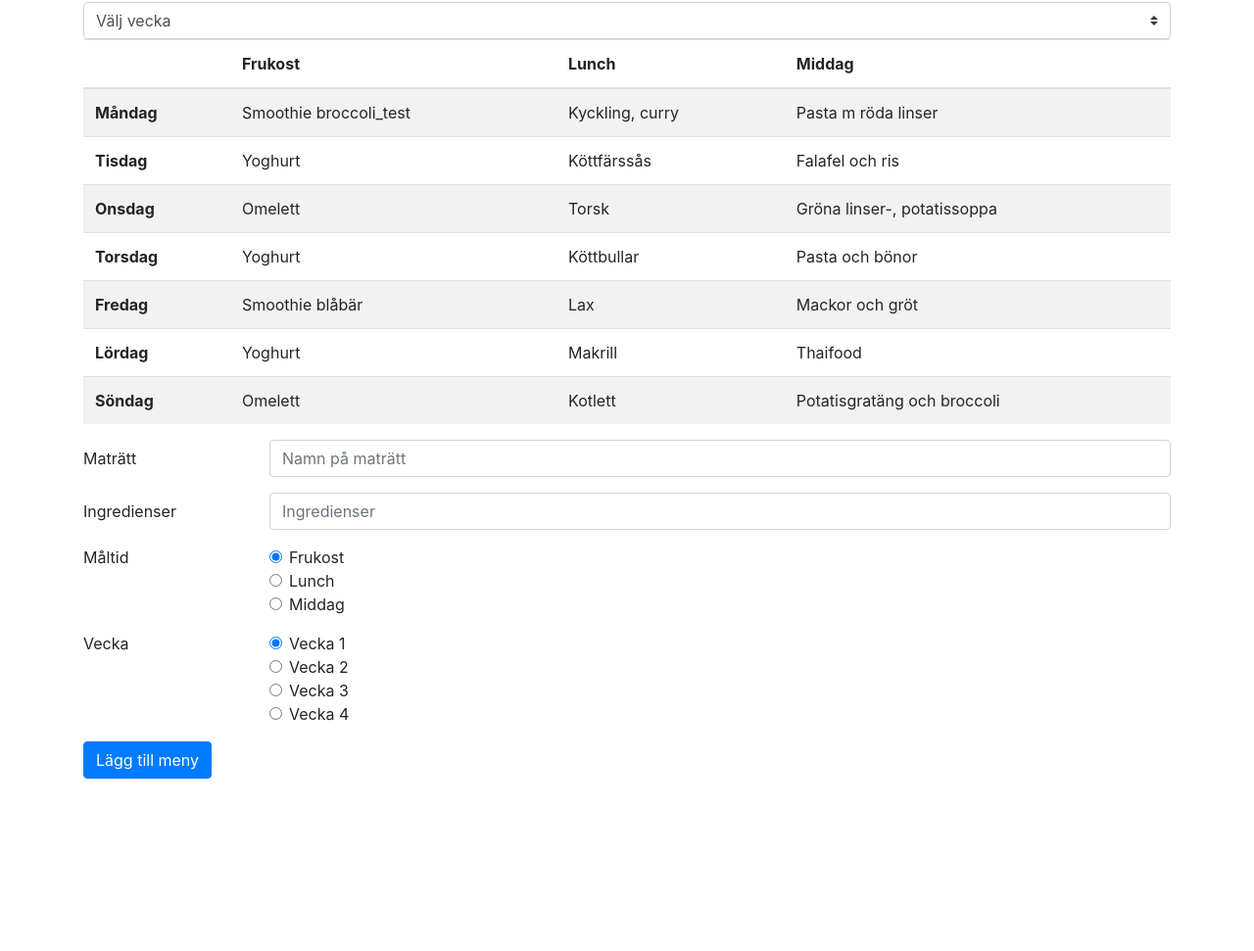
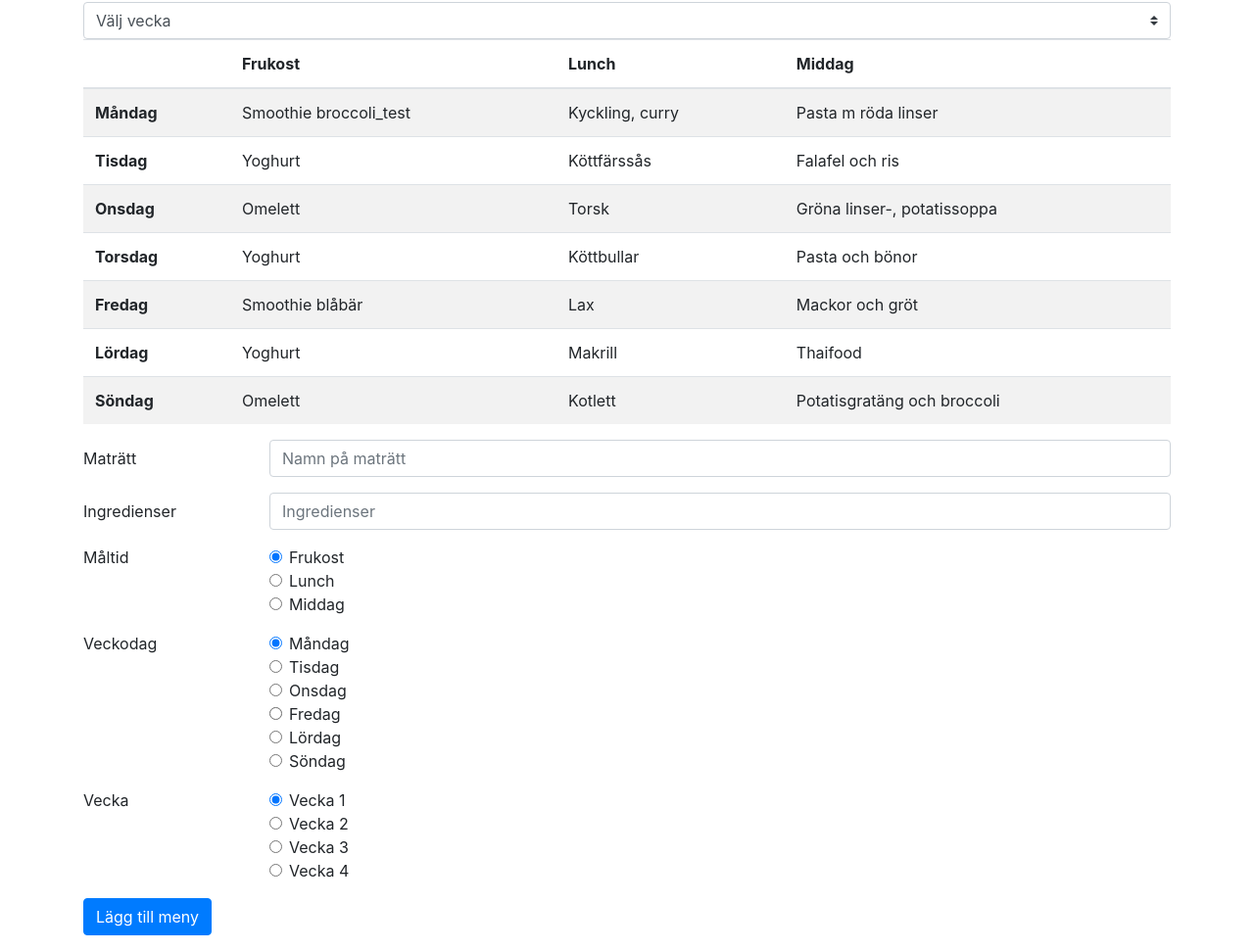
Before and after one commit to Digitaldoktorn/SmartMealPlanner, a plain HTML site: page index.html in a window 1280 px wide. Shown: the part 54-1025 px from the top of the page at 98% size. Before the commit the page ends 865 px from the top, so only its background shows below. Drawn offline with nearby package versions, Linux system fonts and the light colour scheme.

Commit message:
added radiobuttons for weekdays

```diff
--- a/index.html
+++ b/index.html
@@ -126,33 +126,89 @@
                 </fieldset>
                 <fieldset class="form-group">
                     <div class="row">
-                        <legend class="col-form-label col-sm-2 pt-0">Vecka</legend>
-                        <div id="select-week" class="col-sm-10">
+                        <legend class="col-form-label col-sm-2 pt-0">Veckodag</legend>
+                        <div id="select-meal" class="col-sm-10">
                             <div class="form-check">
                                 <input class="form-check-input" type="radio" name="gridRadios_2" id="gridRadios_2_1"
                                     value="option1" checked>
                                 <label class="form-check-label" for="gridRadios_2_1">
-                                    Vecka 1
+                                    Måndag
                                 </label>
                             </div>
                             <div class="form-check">
                                 <input class="form-check-input" type="radio" name="gridRadios_2" id="gridRadios_2_2"
                                     value="option2">
                                 <label class="form-check-label" for="gridRadios_2_2">
-                                    Vecka 2
+                                    Tisdag
                                 </label>
                             </div>
                             <div class="form-check">
                                 <input class="form-check-input" type="radio" name="gridRadios_2" id="gridRadios_2_3"
                                     value="option3">
                                 <label class="form-check-label" for="gridRadios_2_3">
-                                    Vecka 3
+                                    Onsdag
                                 </label>
                             </div>
                             <div class="form-check">
                                 <input class="form-check-input" type="radio" name="gridRadios_2" id="gridRadios_2_4"
                                     value="option4">
-                                <label class="form-check-label" for="gridRadios_2_4">
+                                <label class="form-check-label" for="gridRadios_2_4>
+                                    Torsdag
+                                </label>
+                            </div>
+                            <div class="form-check">
+                                <input class="form-check-input" type="radio" name="gridRadios_2" id="gridRadios_2_5"
+                                    value="option5">
+                                <label class="form-check-label" for="gridRadios_2_5">
+                                    Fredag
+                                </label>
+                            </div>
+                            <div class="form-check">
+                                <input class="form-check-input" type="radio" name="gridRadios_2" id="gridRadios_2_6"
+                                    value="option6">
+                                <label class="form-check-label" for="gridRadios_2_6">
+                                    Lördag
+                                </label>
+                            </div>
+                            <div class="form-check">
+                                <input class="form-check-input" type="radio" name="gridRadios_2" id="gridRadios_2_7"
+                                    value="option7">
+                                <label class="form-check-label" for="gridRadios_2_7">
+                                    Söndag
+                                </label>
+                            </div>
+                        </div>
+                    </div>
+                </fieldset>
+                <fieldset class="form-group">
+                    <div class="row">
+                        <legend class="col-form-label col-sm-2 pt-0">Vecka</legend>
+                        <div id="select-week" class="col-sm-10">
+                            <div class="form-check">
+                                <input class="form-check-input" type="radio" name="gridRadios_3" id="gridRadios_3_1"
+                                    value="option1" checked>
+                                <label class="form-check-label" for="gridRadios_3_1">
+                                    Vecka 1
+                                </label>
+                            </div>
+                            <div class="form-check">
+                                <input class="form-check-input" type="radio" name="gridRadios_3" id="gridRadios_3_2"
+                                    value="option2">
+                                <label class="form-check-label" for="gridRadios_3_2">
+                                    Vecka 2
+                                </label>
+                            </div>
+                            <div class="form-check">
+                                <input class="form-check-input" type="radio" name="gridRadios_3" id="gridRadios_3_3"
+                                    value="option3">
+                                <label class="form-check-label" for="gridRadios_3_3">
+                                    Vecka 3
+                                </label>
+                            </div>
+                            <div class="form-check">
+                                <input class="form-check-input" type="radio" name="gridRadios_3" id="gridRadios_3_4"
+                                    value="option4">
+                                <label class="form-check-label" for="gridRadios_3_4">
                                     Vecka 4
                                 </label>
                             </div>
```
